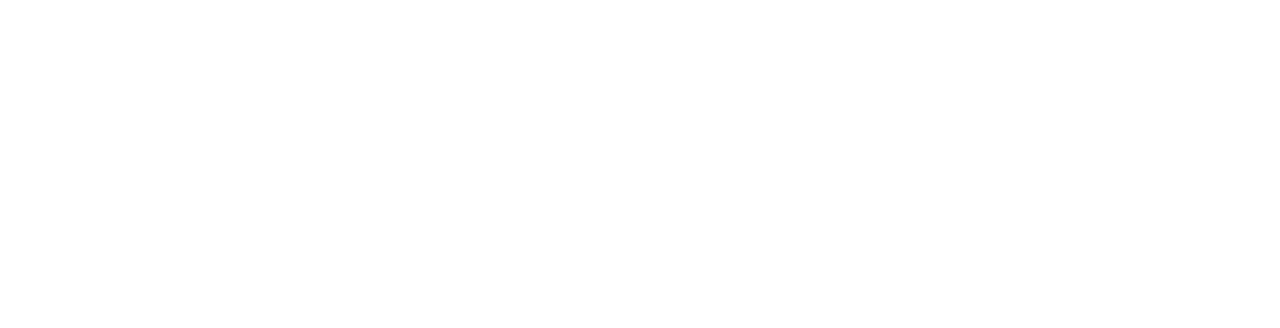
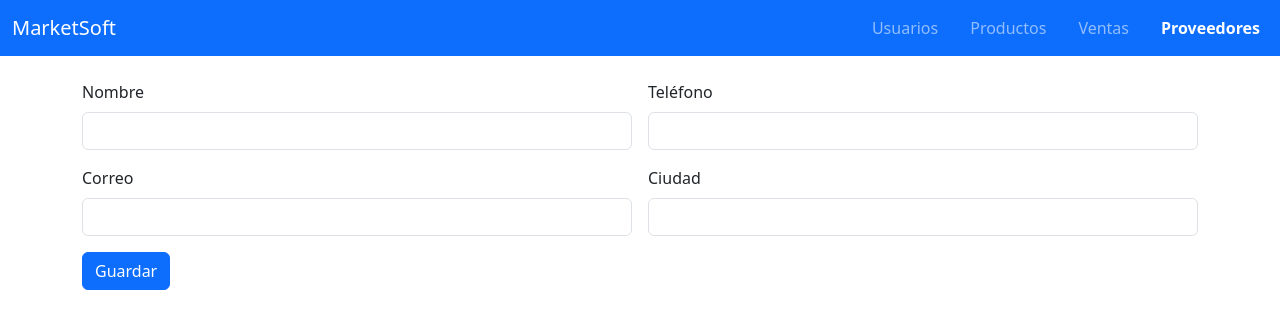
Before and after one commit to Cesarleops/marketsoft-frontend, a React (Vite) app: page /providers/create in a window 1280 px wide. Before the commit this address had no page. Shown: the top 328 px of the page. Built offline with nearby package versions, Linux system fonts and the light colour scheme.

Commit message:
feat(providers): add providers form

```diff
--- /dev/null
+++ b/src/features/providers/components/provider-form.jsx
@@ -0,0 +1,108 @@
+import { useState } from "react";
+import { toast } from "react-toastify";
+
+const initialProvider = {
+  name: "",
+  phone: "",
+  email: "",
+  city: "",
+};
+export const ProviderForm = ({ providerData, onSubmit }) => {
+  const [provider, setProvider] = useState(() => providerData ?? initialProvider);
+  const [validated, setValidated] = useState(false);
+
+  const handleChange = (e) => {
+    const { name, value } = e.target;
+    setProvider((prev) => ({ ...prev, [name]: value }));
+  };
+
+  const handleSubmit = async (e) => {
+    e.preventDefault();
+    setValidated(true);
+    const form = e.currentTarget;
+    if (!form.checkValidity()) {
+      toast.error("Revise los campos marcados en rojo");
+      return;
+    }
+    try {
+      await onSubmit({ ...provider });
+    } catch (error) {
+      console.error(error);
+      toast.error("No se pudo guardar el proveedor");
+    }
+  };
+
+  return (
+    <form
+      onSubmit={handleSubmit}
+      noValidate
+      className={"row g-3" + (validated ? " was-validated" : "")}
+    >
+      <div className="col-md-6">
+        <label htmlFor="name" className="form-label">
+          Nombre
+        </label>
+        <input
+          type="text"
+          name="name"
+          id="name"
+          className="form-control"
+          required
+          value={provider.name}
+          onChange={handleChange}
+        />
+        <div className="invalid-feedback">El nombre es obligatorio</div>
+      </div>
+      <div className="col-md-6">
+        <label htmlFor="phone" className="form-label">
+          Teléfono
+        </label>
+        <input
+          type="tel"
+          name="phone"
+          id="phone"
+          className="form-control"
+          required
+          value={provider.phone}
+          onChange={handleChange}
+        />
+        <div className="invalid-feedback">El teléfono es obligatorio</div>
+      </div>
+      <div className="col-md-6">
+        <label htmlFor="email" className="form-label">
+          Correo
+        </label>
+        <input
+          type="email"
+          name="email"
+          id="email"
+          className="form-control"
+          required
+          value={provider.email}
+          onChange={handleChange}
+        />
+        <div className="invalid-feedback">Ingrese un correo válido</div>
+      </div>
+      <div className="col-md-6">
+        <label htmlFor="city" className="form-label">
+          Ciudad
+        </label>
+        <input
+          type="text"
+          name="city"
+          id="city"
+          className="form-control"
+          required
+          value={provider.city}
+          onChange={handleChange}
+        />
+        <div className="invalid-feedback">La ciudad es obligatoria</div>
+      </div>
+      <div className="col-12">
+        <button type="submit" className="btn btn-primary">
+          Guardar
+        </button>
+      </div>
+    </form>
+  );
+};
--- /dev/null
+++ b/src/features/providers/pages/create-provider.jsx
@@ -0,0 +1,20 @@
+import { createProvider } from "../api";
+import { ProviderForm } from "../components/provider-form";
+import { toast } from "react-toastify";
+import { getErrorMessage } from "../../shared/http-client";
+
+export default function CreateProvider() {
+  const handleCreate = async (provider) => {
+    try {
+      await createProvider(provider);
+      toast.success("Proveedor creado correctamente");
+    } catch (error) {
+      toast.error(getErrorMessage(error, "No se pudo crear el proveedor"));
+    }
+  };
+  return (
+    <section>
+      <ProviderForm providerData={null} onSubmit={handleCreate} />
+    </section>
+  );
+}
--- /dev/null
+++ b/src/features/providers/pages/edit-provider.jsx
@@ -0,0 +1,47 @@
+import { useEffect, useState } from "react";
+import { useParams, useNavigate } from "react-router";
+import { ProviderForm } from "../components/provider-form";
+import { getProvider, updateProvider } from "../api";
+import { toast } from "react-toastify";
+import { getErrorMessage } from "../../shared/http-client";
+
+export default function EditProvider() {
+  const { id } = useParams();
+  const navigate = useNavigate();
+
+  const [provider, setProvider] = useState(null);
+  const [error, setError] = useState(null);
+  const [isLoading, setIsLoading] = useState(false);
+
+  const handleUpdate = async (data) => {
+    try {
+      await updateProvider(id, data);
+      toast.success("Proveedor actualizado correctamente");
+      navigate("/providers");
+    } catch (error) {
+      toast.error(getErrorMessage(error, "No se pudo actualizar el proveedor"));
+    }
+  };
+  useEffect(() => {
+    const fetchProvider = async () => {
+      try {
+        setIsLoading(true);
+        const response = await getProvider(id);
+        setProvider(response);
+      } catch (error) {
+        setError(error.message);
+      } finally {
+        setIsLoading(false);
+      }
+    };
+    fetchProvider();
+  }, [id]);
+  return (
+    <section>
+      {isLoading && <div>Cargando</div>}
+
+      {error && <div>{error}</div>}
+      {provider && <ProviderForm providerData={provider} onSubmit={handleUpdate} />}
+    </section>
+  );
+}
--- a/src/main.jsx
+++ b/src/main.jsx
@@ -9,6 +9,12 @@
 import Home from "./pages/index.jsx";
 import CreateProduct from "./features/products/pages/create-product.jsx";
 import EditProduct from "./features/products/pages/edit-product.jsx";
+import Users from "./features/users/pages/index.jsx";
+import CreateUser from "./features/users/pages/create-user.jsx";
+import EditUser from "./features/users/pages/edit-user.jsx";
+import Providers from "./features/providers/pages/index.jsx";
+import CreateProvider from "./features/providers/pages/create-provider.jsx";
+import EditProvider from "./features/providers/pages/edit-provider.jsx";
 import { AppLayout } from "./layout/app-layout.jsx";
 
 createRoot(document.getElementById("root")).render(
@@ -20,6 +26,12 @@
           <Route path="/products" element={<Products />} />
           <Route path="/products/create" element={<CreateProduct />} />
           <Route path="/products/edit/:id" element={<EditProduct />} />
+          <Route path="/users" element={<Users />} />
+          <Route path="/users/create" element={<CreateUser />} />
+          <Route path="/users/edit/:id" element={<EditUser />} />
+          <Route path="/providers" element={<Providers />} />
+          <Route path="/providers/create" element={<CreateProvider />} />
+          <Route path="/providers/edit/:id" element={<EditProvider />} />
         </Route>
       </Routes>
     </BrowserRouter>
```
